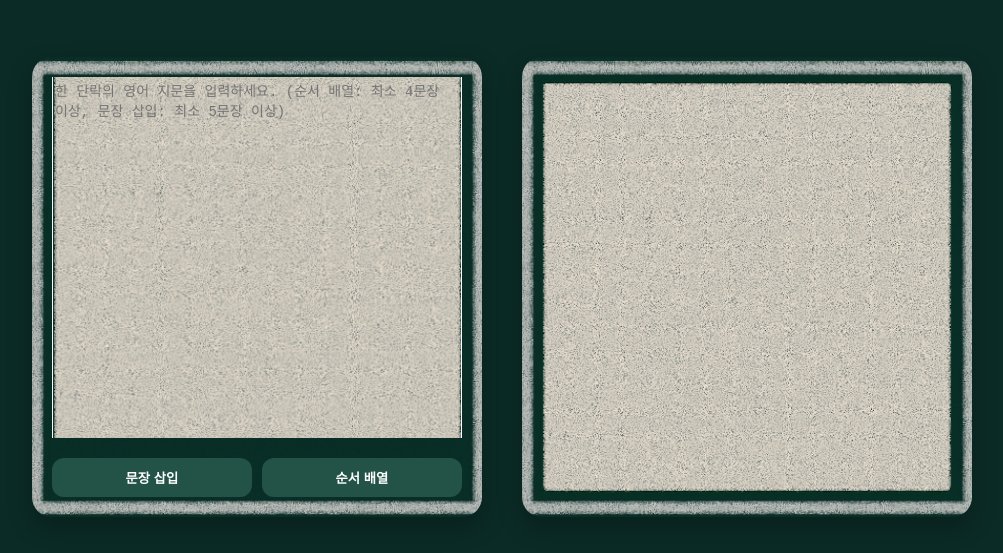
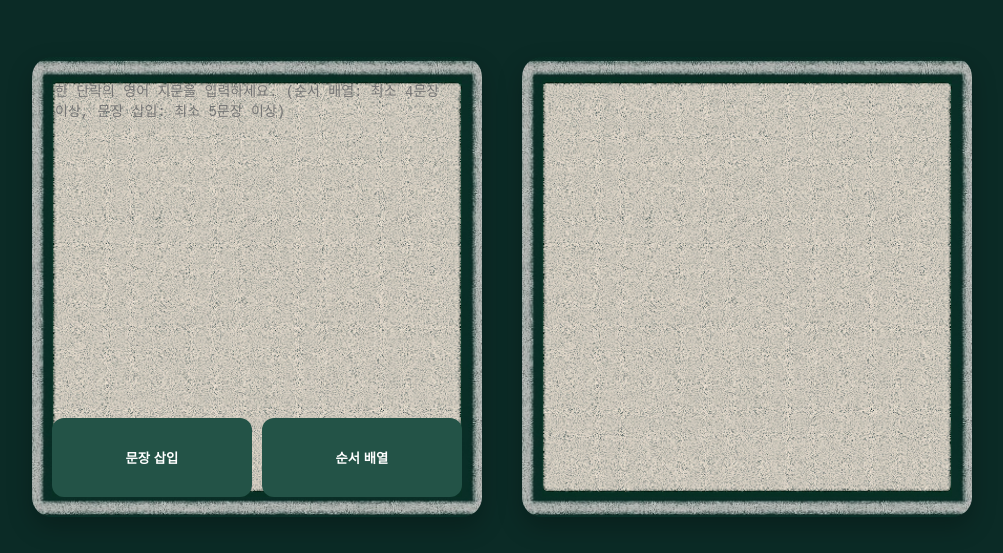
Before and after one commit to stuentofe/sellingqi, a plain HTML site: page public/freetypes.html in a window 1280 px wide. Shown: the part 113-666 px from the top of the page, without its empty margins (138-1141 px from the left). Drawn offline with Linux system fonts and the light colour scheme.

Commit message:
Update freetypes.html

```diff
--- a/public/freetypes.html
+++ b/public/freetypes.html
@@ -49,19 +49,18 @@
       display: flex;
       flex-direction: column;
       gap: 10px;
-      background-color: transparent;
-
-      }
+      background-image: url('box1.jpg'); /* 이미지 경로 */
+      background-size: cover;           /* 상자에 꽉 차게 */
+      background-position: center;      /* 중앙 정렬 */
+      background-repeat: no-repeat;
+     }
 
     textarea {
       resize: none;
       flex: 1;
       font-size: 14px;
       border-color: transparent;
-      background-image: url('textarea.jpg'); /* 이미지 경로 */
-      background-size: cover;           /* 상자에 꽉 차게 */
-      background-position: center;      /* 중앙 정렬 */
-      background-repeat: no-repeat;
+      background-color: transparent;
      }
 
     .buttons {
@@ -76,7 +75,7 @@
       color: white;
       border: none;
       border-radius: 12px;
-      padding: 10px;
+      padding: 30px;
       font-weight: bold;
       cursor: pointer;
       transition: background-color 0.3s;
```
